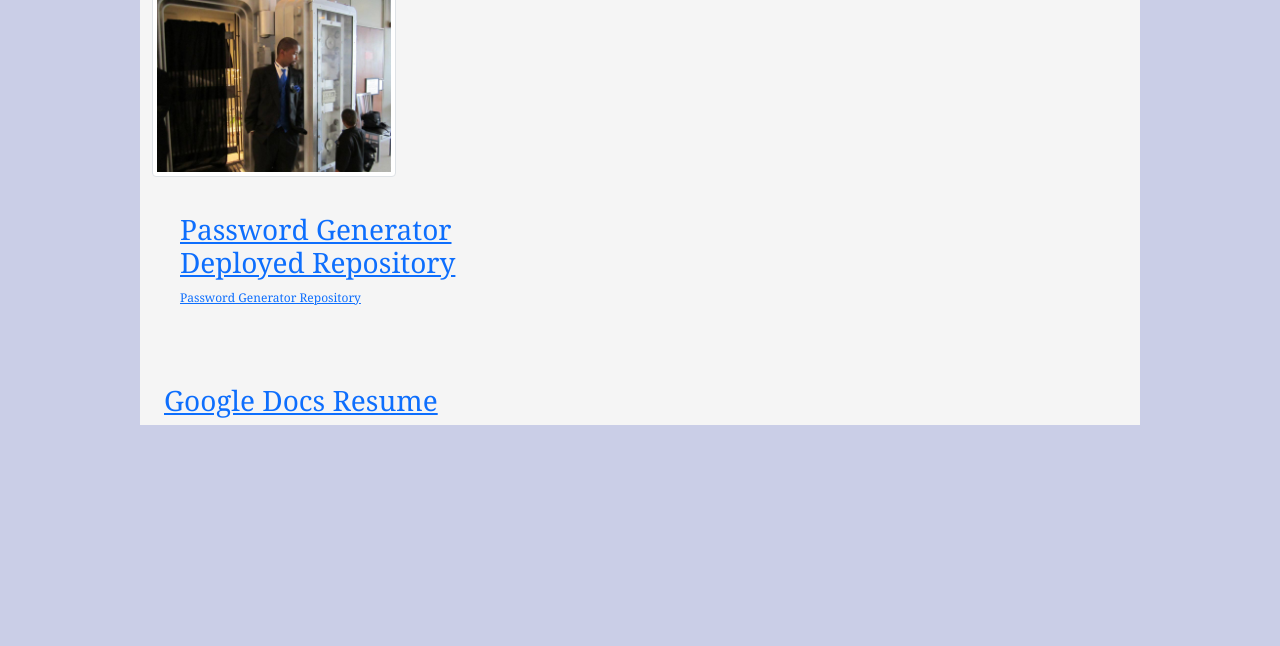
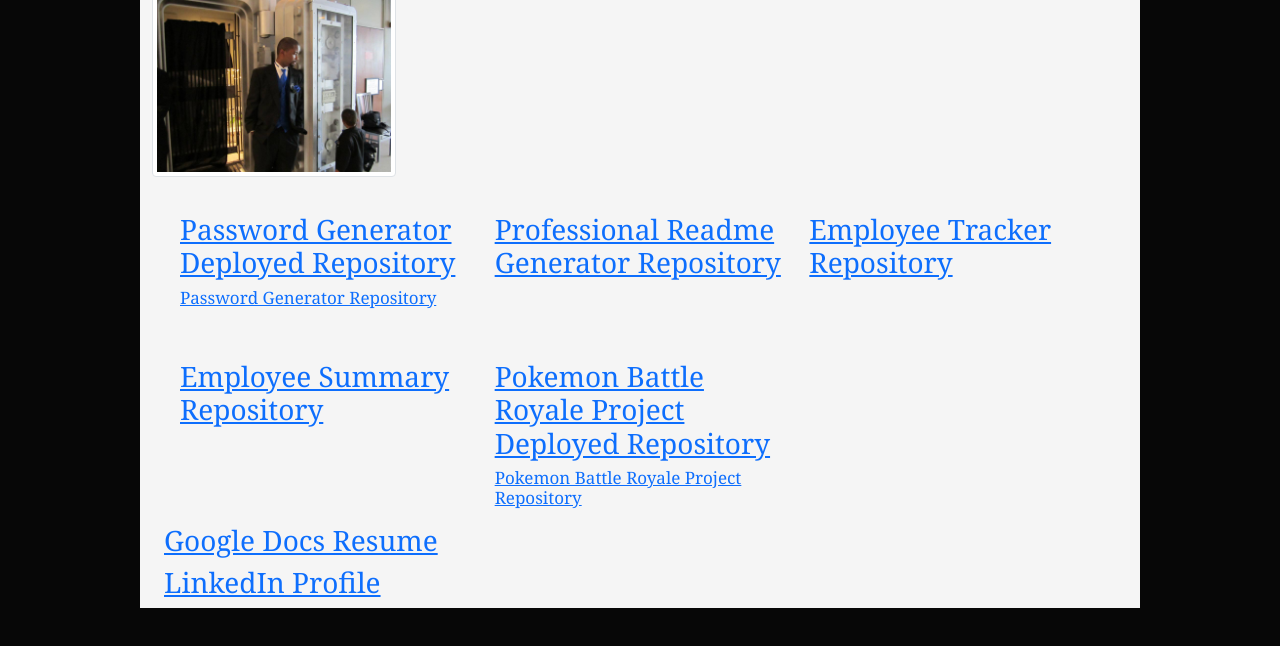
Before and after one commit to mr247365366inaleapyear/portfolio-1, a plain HTML site: page portfolio.html in a window 1280 px wide. Shown: the part 86-732 px from the top of the page. Drawn offline with nearby package versions, Linux system fonts and the light colour scheme.

Commit message:
updated portfolio, changed color and font size

```diff
--- a/index.css
+++ b/index.css
@@ -1,7 +1,7 @@
 body{
-    background-color: rgb(202, 206, 231);
+    background-color: rgb(7, 7, 7);
     font-family: Georgia, 'Times New Roman', Times, serif;
-    font-size: 12px;
+    font-size: 17px;
     line-height: 20px;
 }
 .container{
--- a/portfolio.html
+++ b/portfolio.html
@@ -55,14 +55,14 @@
               <div class="col-md-4">
                   <img src="" alt="" width = "" height = "">
                   <div class="portbanner">
-                      <h3><a href=""> </a></h3>
+                      <h3><a href="https://github.com/mr247365366inaleapyear/homework-9"> Professional Readme Generator Repository</a></h3>
                       <a href="" class="dark"></a>
                   </div>
               </div>
               <div class="col-md-4">
                   <img src="" alt="" width = "" height = "">
                   <div class="portbanner">
-                      <h3><a href=""></a></h3>
+                      <h3><a href="https://github.com/mr247365366inaleapyear/homework-12">Employee Tracker Repository</a></h3>
                       <a href="" class="dark"></a>
                   </div>
               </div>
@@ -71,15 +71,15 @@
               <div class="col-md-4">
                   <img src="" alt="" width = "" height = "">
                   <div class="portbanner">
-                      <h3><a href=""></a></h3>
+                      <h3><a href="https://github.com/mr247365366inaleapyear/homework-10">Employee Summary Repository</a></h3>
                       <a href="" class="dark"></a>
                   </div>
               </div>
               <div class="col-md-4">
                   <img src="" alt="" width = "" height = "">
                   <div class="portbanner">
-                      <h3><a href=""></a></h3>
-                      <a href="" class="dark"></a>
+                      <h3><a href="https://gabrielejm.github.io/Pokmon-Battle-Royale/">Pokemon Battle Royale Project Deployed Repository</a></h3>
+                      <a href="https://github.com/gabrielejm/Pokmon-Battle-Royale" class="dark">Pokemon Battle Royale Project Repository</a>
                   </div>
               </div>
               <div class="col-md-4">
@@ -93,6 +93,9 @@
           <div class = "row">
               <h3 class = "shift"><a href="https://docs.google.com/document/d/1jiIYEb5-VKd7IN9iHCuWc2RmRCyPgYFR8YVIvX2ryd4/edit" class="dark">Google Docs Resume</a></h3>
           </div>
+          <div class = "row">
+            <h3 class = "shift"><a href="https://www.linkedin.com/in/waleed-mclean-074ab41b0/" class="dark">LinkedIn Profile</a></h3>
+        </div>
       </div>
 
     <script
```
